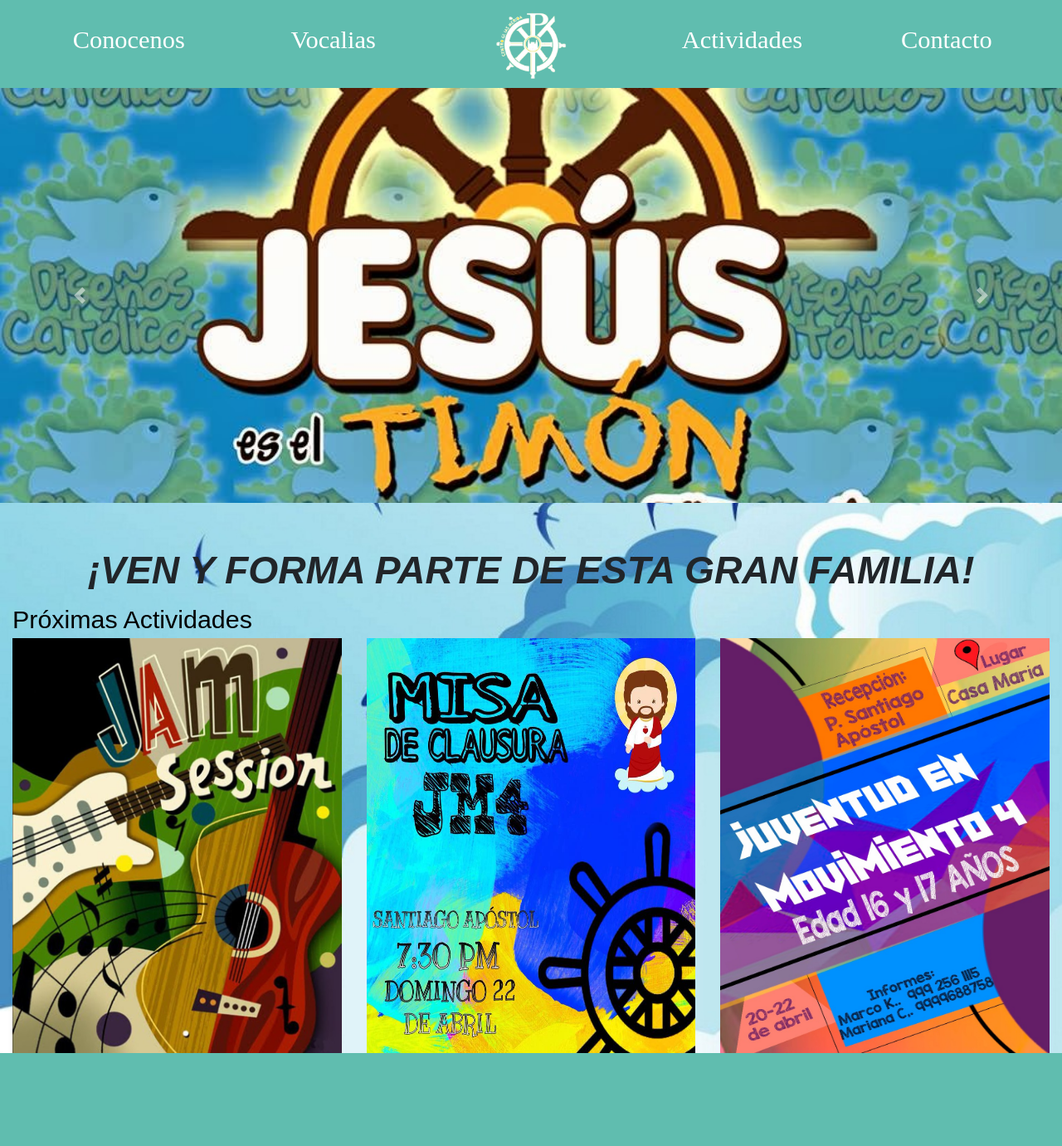
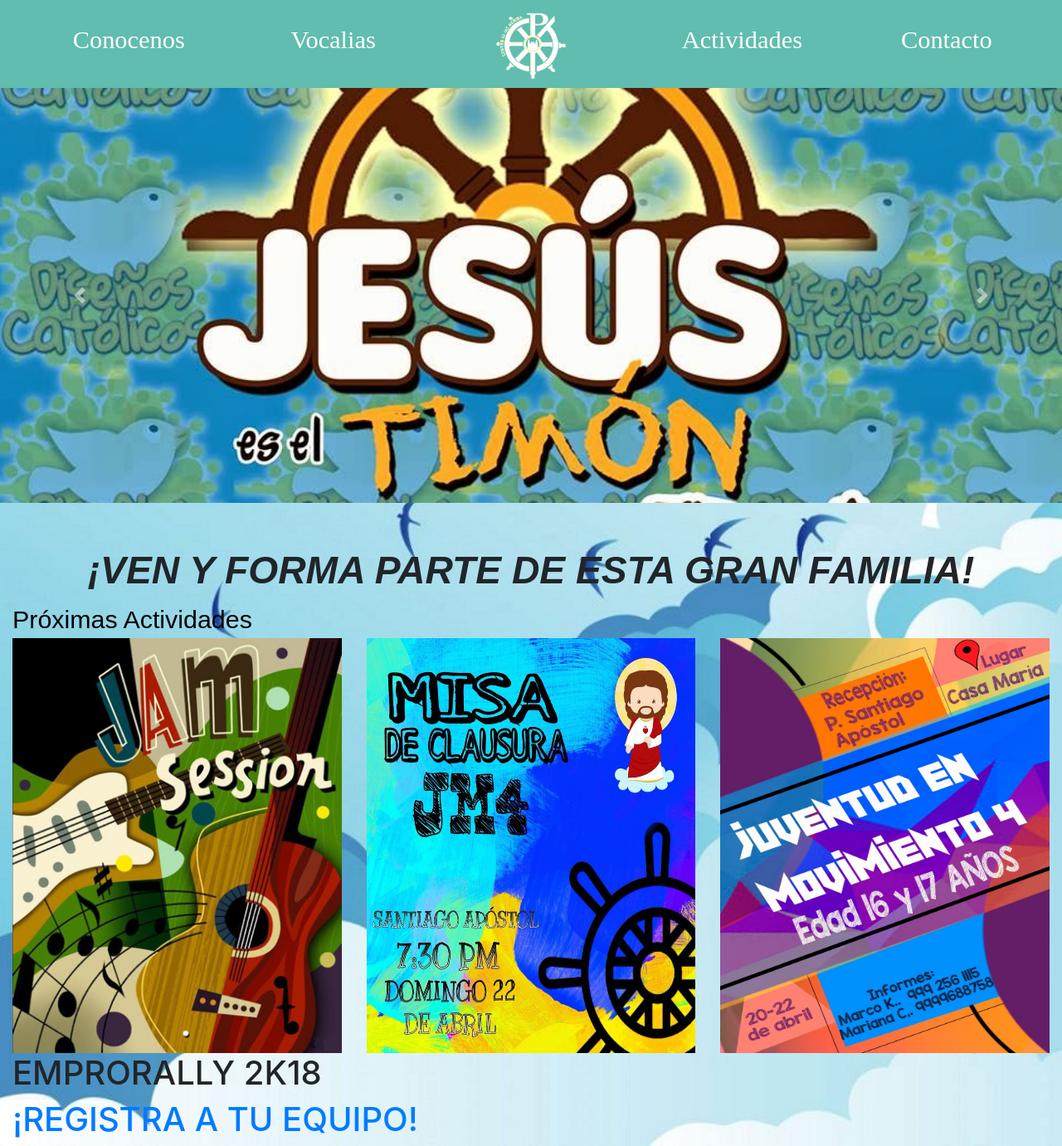
Before and after one commit to GunnerStraiker1/epjMerida, a PHP site: page /webNewDesign/Home.php in a window 1280 px wide. Shown: the whole page at 83% size. Before the commit the page ends 1269 px from the top, so only its background shows below. Run offline with PHP 8.4, Linux system fonts and the light colour scheme.

Commit message:
Init Registro

```diff
--- a/css/Home.css
+++ b/css/Home.css
@@ -1,8 +1,3 @@
-body{
-    background-image: url("../img/sky.jpg");
-    background-repeat: no-repeat;
-    background-size: cover;
-}
 .carousel-item{
   height: 500px !important;
 }
--- a/css/Menu.css
+++ b/css/Menu.css
@@ -1,3 +1,9 @@
+body{
+    background-image: url("../img/sky.jpg");
+    background-repeat: no-repeat;
+    background-size: cover;
+}
+
 nav{
   background-color: #60bdaf !important;
 }
--- a/webNewDesign/Home.php
+++ b/webNewDesign/Home.php
@@ -71,6 +71,18 @@
           </div>
         </div>
       </div>
+
+      <div class="container-fluid">
+        <div class="row">
+          <div class="col-sm-12">
+            <h1>EMPRORALLY 2K18</h1>
+            <h1> <a href="registro-rally.php">¡REGISTRA A TU EQUIPO!</a> </h1>
+          </div>
+
+
+        </div>
+
+      </div>
     </div>
   </body>
   <script type="text/javascript">
```
Also changed, not shown: webNewDesign/registro-rally.php (added, +18 -0 lines).
